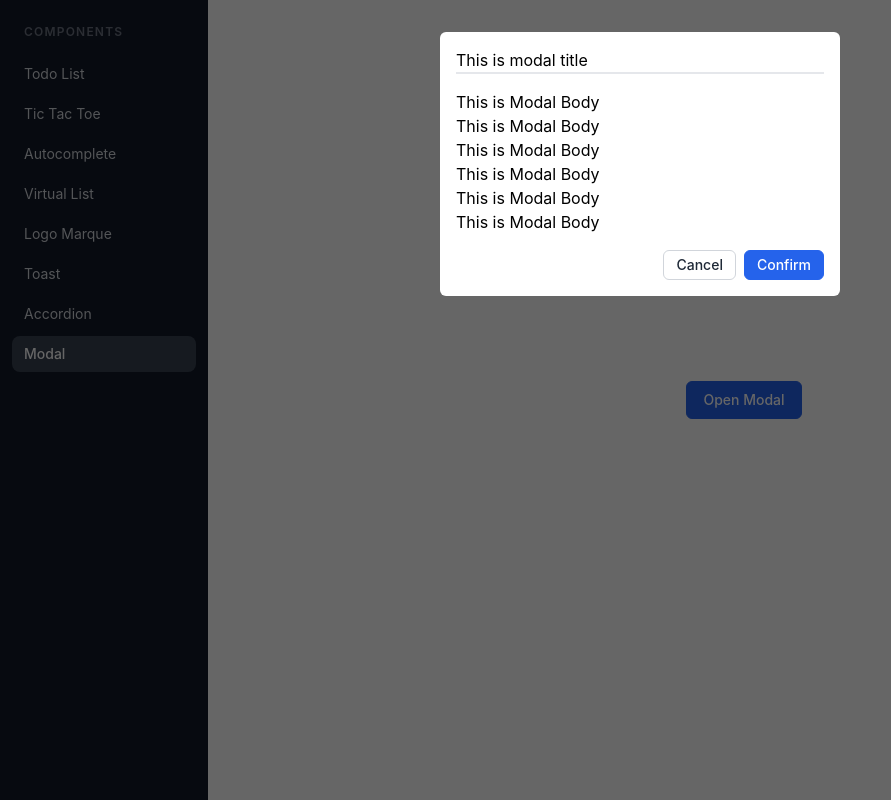
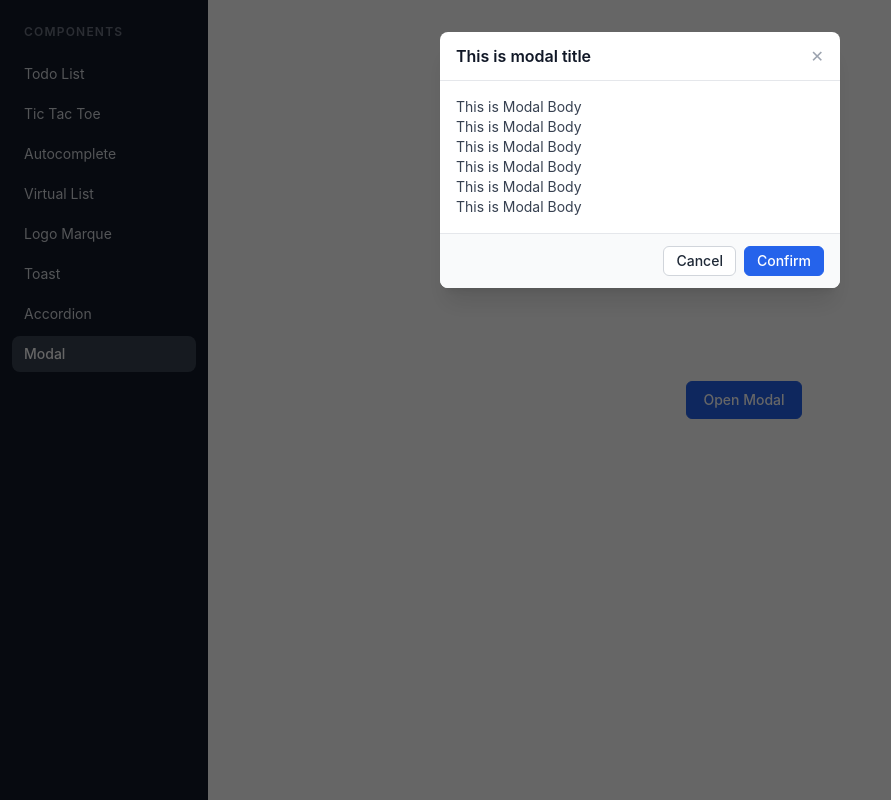
Before and after one commit to prasoonk587/playground, a React (Create React App) app: page /modal in a window 1280 px wide. Both pictures are taken after a click on the button "Open Modal". Shown: the whole page, without its empty margins (0-891 px from the left). Built offline with nearby package versions, Linux system fonts and the light colour scheme.

Commit message:
Added modal component

```diff
--- a/src/components/Modal/index.tsx
+++ b/src/components/Modal/index.tsx
@@ -1,36 +1,81 @@
-import { FC, ReactNode, useState } from 'react';
+import { FC, ReactNode, useEffect, useId, useState } from 'react';
 import { Button } from '../atoms/button';
 import { createPortal } from 'react-dom';
 
 interface ModalProps {
     children: ReactNode;
     open: boolean;
-    close: () => void;
-    onClose?: () => void;
+    onClose: () => void;
+    onConfirm?: () => void;
     title?: string;
+    confirmLabel?: string;
+    cancelLabel?: string;
 }
 
-export const Modal: FC<ModalProps> = ({ open, close, title, children }) => {
+export const Modal: FC<ModalProps> = ({
+    open,
+    onClose,
+    onConfirm,
+    title,
+    children,
+    confirmLabel = 'Confirm',
+    cancelLabel = 'Cancel',
+}) => {
+    const titleId = useId();
+
+    useEffect(() => {
+        if (!open) return;
+        const onKeyDown = (e: KeyboardEvent) => {
+            if (e.key === 'Escape') onClose();
+        };
+        document.addEventListener('keydown', onKeyDown);
+        return () => document.removeEventListener('keydown', onKeyDown);
+    }, [open, onClose]);
+
     return createPortal(
         <div
-            className={`fixed inset-0 z-50 transition-opacity duration-200 ${open ? 'opacity-100 pointer-events-auto' : 'opacity-0 pointer-events-none'}`}
+            role="dialog"
+            aria-modal="true"
+            aria-labelledby={title ? titleId : undefined}
+            className={`fixed inset-0 z-50 transition-opacity duration-200 ${
+                open ? 'opacity-100 pointer-events-auto' : 'opacity-0 pointer-events-none'
+            }`}
         >
-            <div className="absolute inset-0 bg-black/60" onClick={close} />
+            <div className="absolute inset-0 bg-black/60" onClick={onClose} />
             <div className="relative z-10 flex justify-center py-8">
                 <div
-                    className={`relative bg-white rounded-md py-4 px-4 min-w-[400px] transition-all duration-200 ${open ? 'opacity-100 translate-y-0' : 'opacity-0 -translate-y-3'}`}
+                    className={`bg-white rounded-lg min-w-[400px] shadow-xl transition-all duration-200 ${
+                        open ? 'opacity-100 translate-y-0' : 'opacity-0 -translate-y-3'
+                    }`}
                 >
-                    {title && (
-                        <div className="border-b-2">
-                            <h1 className="">{title}</h1>
-                        </div>
-                    )}
-                    <div className="py-4">{children}</div>
-                    <div className="flex justify-end gap-2">
-                        <Button variant={'secondary'} size="sm" onClick={close}>
-                            Cancel
+                    <div className="flex items-center justify-between px-4 py-3 border-b">
+                        {title ? (
+                            <h2 id={titleId} className="text-base font-semibold text-gray-900">
+                                {title}
+                            </h2>
+                        ) : (
+                            <span />
+                        )}
+                        <button
+                            onClick={onClose}
+                            aria-label="Close"
+                            className="text-gray-400 hover:text-gray-600 transition-colors"
+                        >
+                            ✕
+                        </button>
+                    </div>
+
+                    <div className="px-4 py-4 text-sm text-gray-700">{children}</div>
+
+                    <div className="flex justify-end gap-2 px-4 py-3 border-t bg-gray-50 rounded-b-lg">
+                        <Button variant="secondary" size="sm" onClick={onClose}>
+                            {cancelLabel}
                         </Button>
-                        <Button size="sm">Confirm</Button>
+                        {onConfirm && (
+                            <Button size="sm" onClick={onConfirm}>
+                                {confirmLabel}
+                            </Button>
+                        )}
                     </div>
                 </div>
             </div>
@@ -43,8 +88,13 @@ export const ModalPage = () => {
     const [open, setOpen] = useState(false);
     return (
         <div className="h-full flex justify-center items-center">
-            <Button onClick={() => setOpen(!open)}>Open Modal</Button>
-            <Modal open={open} close={() => setOpen(false)} title={'This is modal title'}>
+            <Button onClick={() => setOpen(true)}>Open Modal</Button>
+            <Modal
+                open={open}
+                onClose={() => setOpen(false)}
+                onConfirm={() => setOpen(false)}
+                title="This is modal title"
+            >
                 <div>
                     <h1>This is Modal Body</h1>
                     <p>This is Modal Body</p>
```
